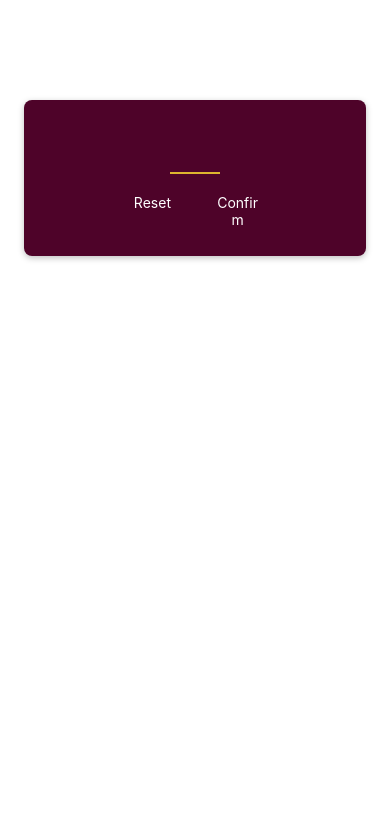
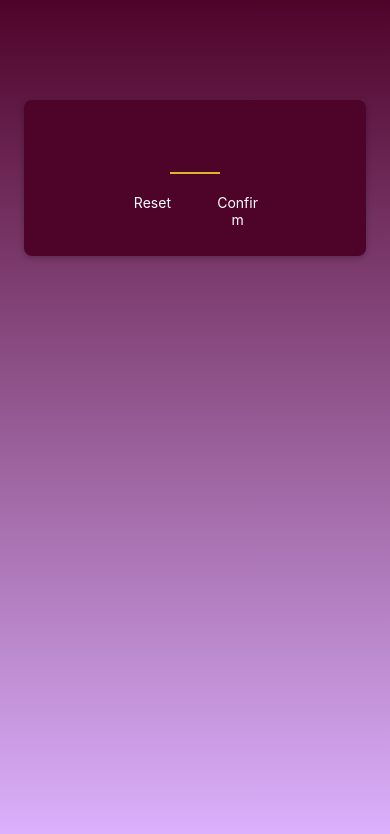
Before and after one commit to KennethSoriano/miniGuessingGame, a React Native app: screen / in a window 390 px wide. Shown: the top 834 px of the page. Built offline with nearby package versions, Linux system fonts and the light colour scheme.

Commit message:
linear gradient

```diff
--- a/App.js
+++ b/App.js
@@ -1,13 +1,18 @@
 import React from 'react';
+import { LinearGradient } from 'expo-linear-gradient'
 import { StyleSheet } from 'react-native';
 import StartGameScreen from './screens/StartGameScreen';
 
 export default function App() {
   return (
-    <StartGameScreen />
+    <LinearGradient colors={['#4e0329','#ddb2ff']} style={styles.rootScreen}>
+      <StartGameScreen />
+    </LinearGradient>
   );
 }
 
 const styles = StyleSheet.create({
-
+  rootScreen: {
+    flex: 1,
+  }
 });
--- a/package.json
+++ b/package.json
@@ -14,7 +14,8 @@
     "expo-status-bar": "~1.4.2",
     "react": "18.1.0",
     "react-native": "0.70.5",
-    "react-native-styling": "^0.2.0"
+    "react-native-styling": "^0.2.0",
+    "expo-linear-gradient": "~12.0.1"
   },
   "devDependencies": {
     "@babel/core": "^7.12.9"
```
Also changed, not shown: 1 other file (tests, documents, lock files or other folders).
